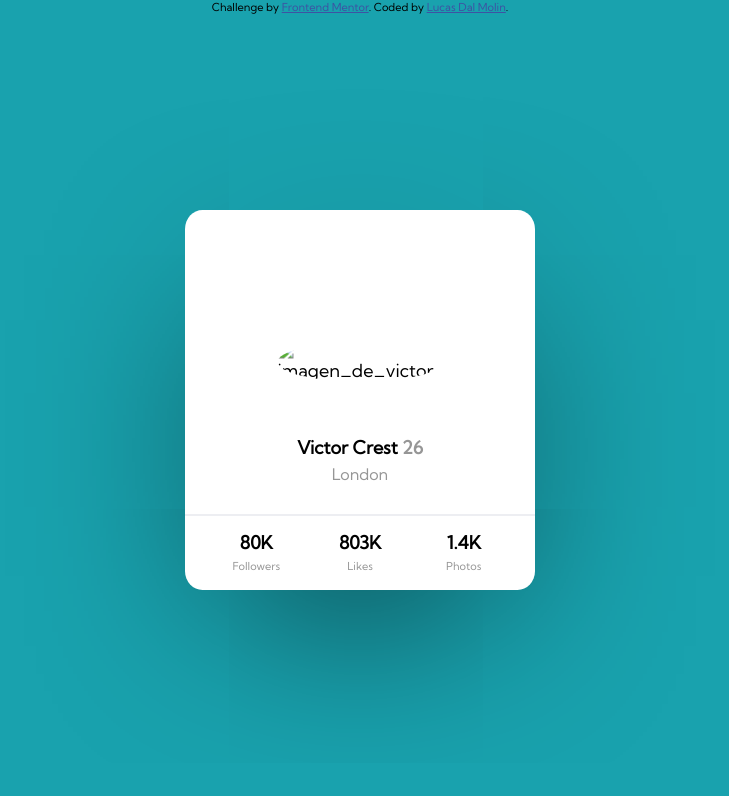
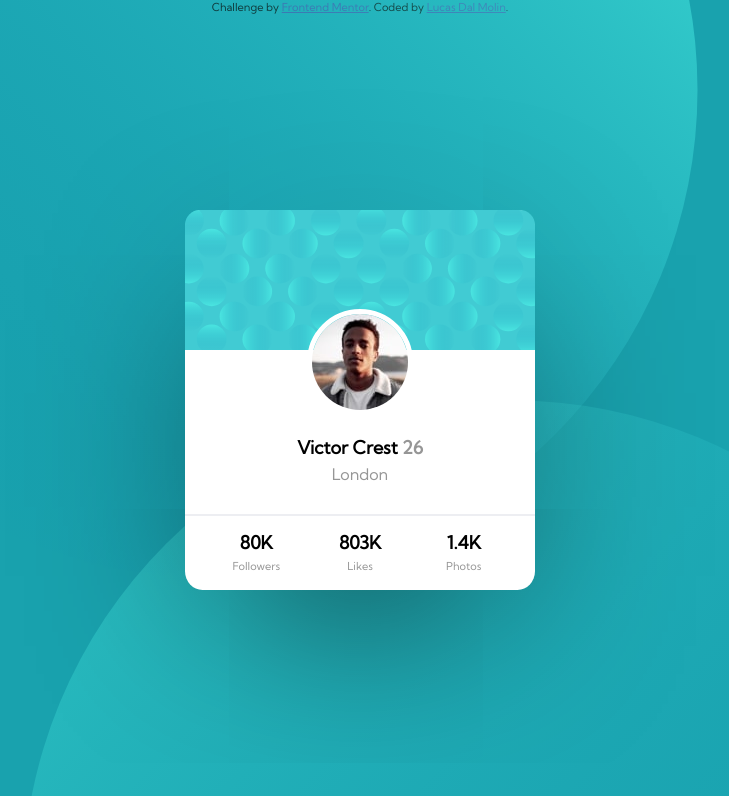
Before and after one commit to lucasdalmolin/ProfileCard, a plain HTML site: page index.html in a window 1280 px wide. Shown: the top 796 px of the page, without its empty margins (280-1009 px from the left). Drawn offline with Linux system fonts and the light colour scheme; the site is published under a folder, as on GitHub Pages, so addresses that start at the root find nothing.

Commit message:
Update index.html

```diff
--- a/index.html
+++ b/index.html
@@ -18,8 +18,8 @@
 <body class="body">
 
   <div class="background">
-    <img class="bg-top" src="/images/bg-pattern-top.svg" alt="">
-    <img class="bg-bottom"  src="/images/bg-pattern-bottom.svg" alt="">
+    <img class="bg-top" src="images/bg-pattern-top.svg" alt="">
+    <img class="bg-bottom"  src="images/bg-pattern-bottom.svg" alt="">
   </div>
 
 
@@ -28,11 +28,11 @@
     <!-- CONTENEDOR CON IMAGEN Y NOMBRE -->
     <div class="main">
 
-      <div class="top"><img class= "patron" src="/images/bg-pattern-card.svg" alt=""></div>
+      <div class="top"><img class= "patron" src="images/bg-pattern-card.svg" alt=""></div>
       <div class="bottom"></div>
 
       <div>
-        <img  class="img" src="/images/image-victor.jpg" alt="imagen_de_victor">
+        <img  class="img" src="images/image-victor.jpg" alt="imagen_de_victor">
         <div id="data">
           <h4 class="name">Victor Crest <b class="edad">26</b></h4>
           <p class="city">London</p>
```
